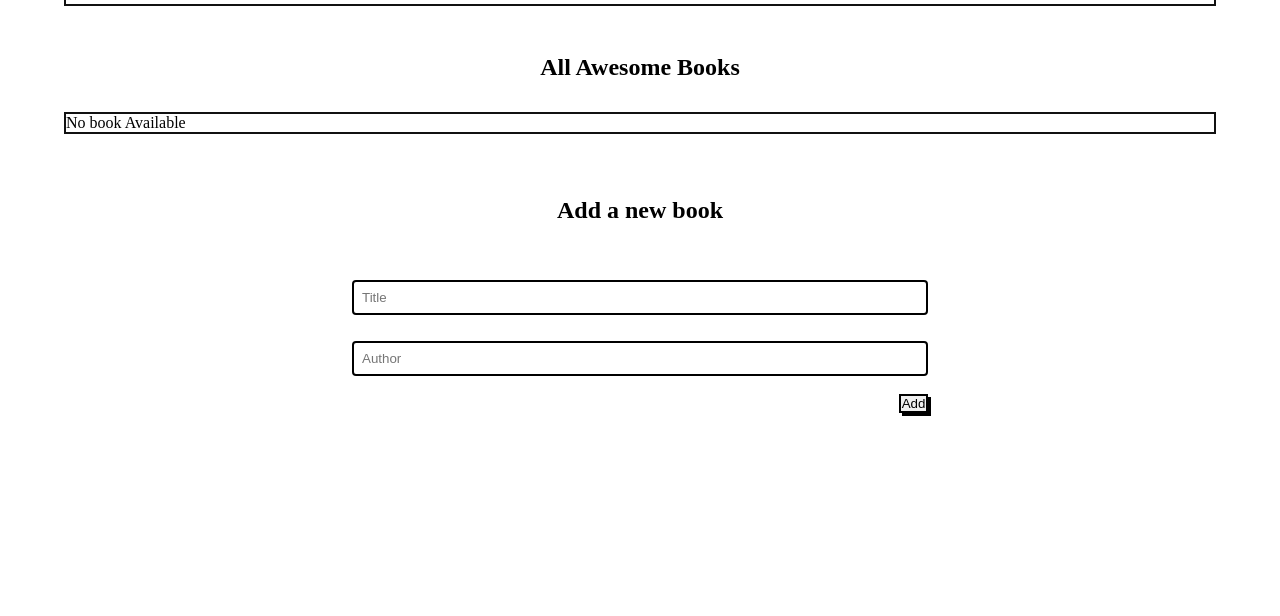
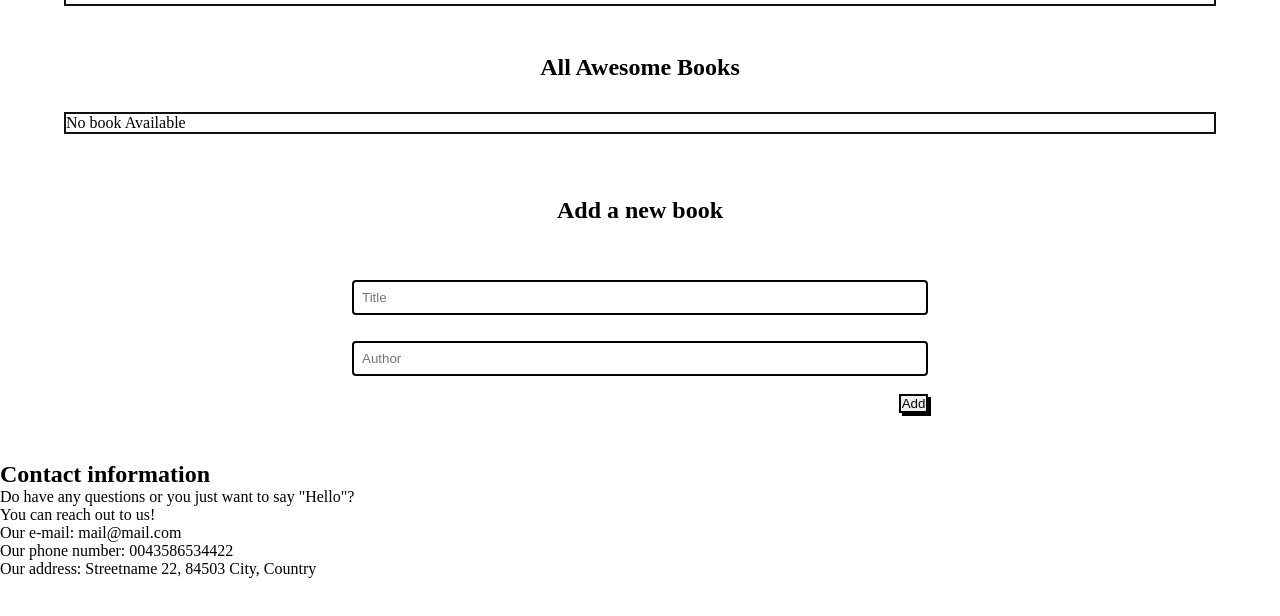
Before and after one commit to worashf/Awesome-book-class, a website with bundled scripts: page index.html in a window 1280 px wide. Shown: the part 90-706 px from the top of the page. Built offline with nearby package versions, Linux system fonts and the light colour scheme.

Commit message:
Add div container for contact text

```diff
--- a/index.html
+++ b/index.html
@@ -40,6 +40,19 @@
             </form>
         </section>
 
+        <section class="contact-page">
+            <h2 class="contact-title">Contact information</h2>
+            <div class="contact-texts">
+                <p class="contact-txt">Do have any questions or you just want to say "Hello"?</p>
+                <p class="contact-txt reach-us">You can reach out to us!</p>
+            </div>
+            <ul class="contact-list">
+                <li class="contact-list-items">Our e-mail: mail@mail.com</li>
+                <li class="contact-list-items">Our phone number: 0043586534422</li>
+                <li class="contact-list-items">Our address: Streetname 22, 84503 City, Country</li>
+            </ul>
+        </section>
+
     <script src="script.js" type="module"></script>
 </body>
 </html>
```
